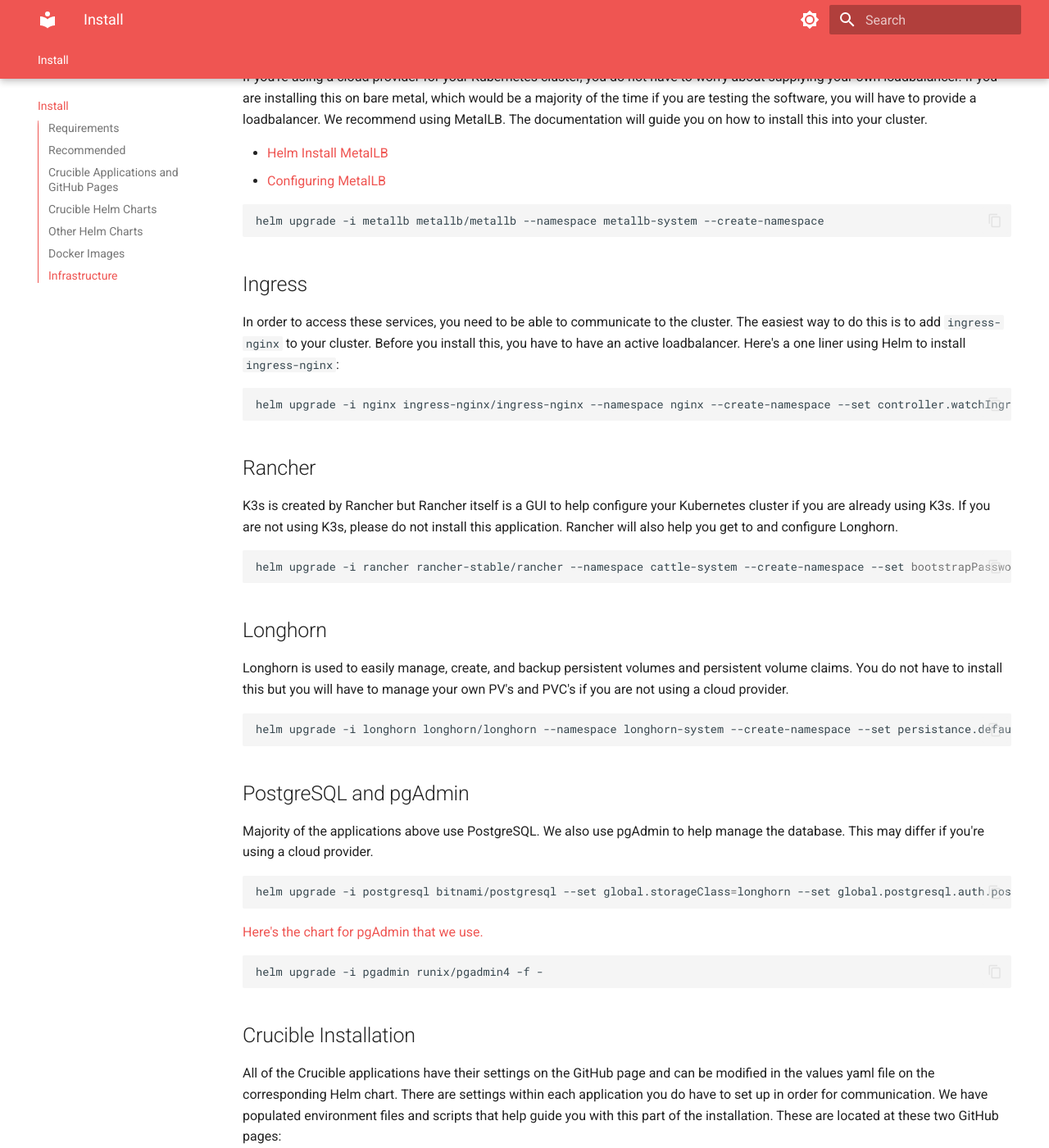
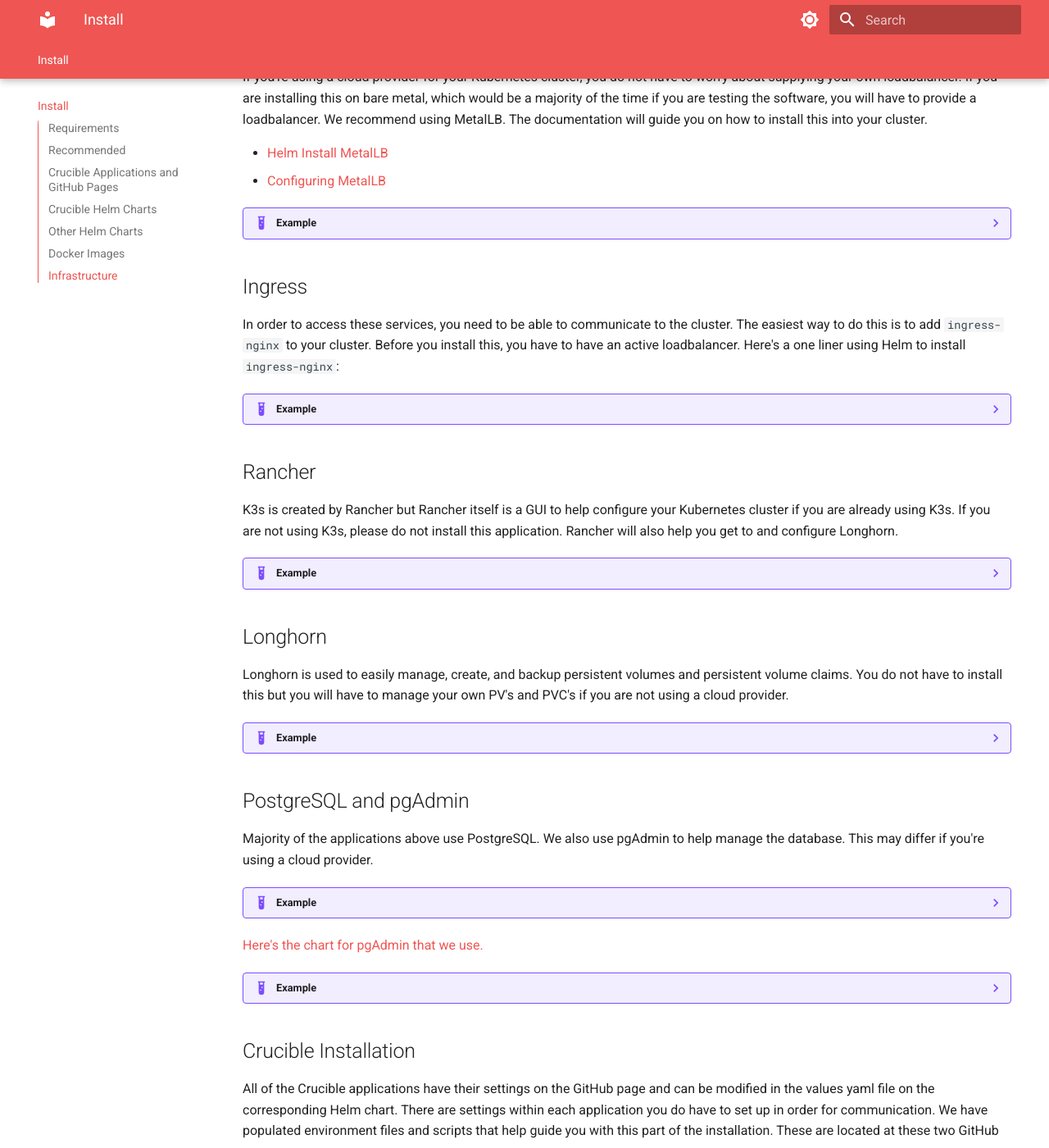
Before and after one commit to sei-avershave/overview-install, an MkDocs documentation site: the page built from docs/index.md, in a window 1280 px wide and 1400 px high, scrolled down 2702 px. Shown: the whole window at 82% size. Built offline with MkDocs 1.6.1 and Material for MkDocs 9.7.7, drawn with Linux system fonts in a browser that asks for light colours.

Commit message:
adding more addmonitions

````diff
--- a/docs/index.md
+++ b/docs/index.md
@@ -114,47 +114,59 @@
 - [Helm Install MetalLB](https://metallb.universe.tf/installation/#installation-with-helm)
 - [Configuring MetalLB](https://metallb.universe.tf/configuration/)
 
-``` bash
-helm upgrade -i metallb metallb/metallb --namespace metallb-system --create-namespace
-```
+??? example
+
+    ``` bash
+    helm upgrade -i metallb metallb/metallb --namespace metallb-system --create-namespace
+    ```
 
 ## Ingress
 
 In order to access these services, you need to be able to communicate to the cluster. The easiest way to do this is to add `ingress-nginx` to your cluster. Before you install this, you have to have an active loadbalancer. Here's a one liner using Helm to install `ingress-nginx`:
 
-``` bash
-helm upgrade -i nginx ingress-nginx/ingress-nginx --namespace nginx --create-namespace --set controller.watchIngressWithoutClass=true --set controller.kind=Deployment --set controller.ingressClassResource.name=nginx --set controller.ingressClassResource.default=true --set controller.ingressClass=nginx
-```
+??? example
+
+    ``` bash
+    helm upgrade -i nginx ingress-nginx/ingress-nginx --namespace nginx --create-namespace --set controller.watchIngressWithoutClass=true --set controller.kind=Deployment --set controller.ingressClassResource.name=nginx --set controller.ingressClassResource.default=true --set controller.ingressClass=nginx
+    ```
 
 ## Rancher
 
 K3s is created by Rancher but Rancher itself is a GUI to help configure your Kubernetes cluster if you are already using K3s. If you are not using K3s, please do not install this application. Rancher will also help you get to and configure Longhorn.
 
-``` bash
-helm upgrade -i rancher rancher-stable/rancher --namespace cattle-system --create-namespace --set bootstrapPassword=$RANCHER_PASS --set replicas=1 --set auditLog.level=2 --set auditLog.destination=hostPath --set hostname=rancher.$DOMAIN --set ingress.tls.source=secret --set ingress.tls.secretName=name-of-certificate
-```
+??? example
+
+    ``` bash
+    helm upgrade -i rancher rancher-stable/rancher --namespace cattle-system --create-namespace --set bootstrapPassword=$RANCHER_PASS --set replicas=1 --set auditLog.level=2 --set auditLog.destination=hostPath --set hostname=rancher.$DOMAIN --set ingress.tls.source=secret --set ingress.tls.secretName=name-of-certificate
+    ```
 
 ## Longhorn
 
 Longhorn is used to easily manage, create, and backup persistent volumes and persistent volume claims. You do not have to install this but you will have to manage your own PV's and PVC's if you are not using a cloud provider.
 
-``` bash
-helm upgrade -i longhorn longhorn/longhorn --namespace longhorn-system --create-namespace --set persistance.defaultClassReplicaCount=1 --wait
-```
+??? example
+
+    ``` bash
+    helm upgrade -i longhorn longhorn/longhorn --namespace longhorn-system --create-namespace --set persistance.defaultClassReplicaCount=1 --wait
+    ```
 
 ## PostgreSQL and pgAdmin
 
 Majority of the applications above use PostgreSQL. We also use pgAdmin to help manage the database. This may differ if you're using a cloud provider.
 
-``` bash
-helm upgrade -i postgresql bitnami/postgresql --set global.storageClass=longhorn --set global.postgresql.auth.postgresPassword=$POSTGRES_PASS
-```
+??? example
+
+    ``` bash
+    helm upgrade -i postgresql bitnami/postgresql --set global.storageClass=longhorn --set global.postgresql.auth.postgresPassword=$POSTGRES_PASS
+    ```
 
 [Here's the chart for pgAdmin that we use.](https://github.com/rowanruseler/helm-charts/blob/master/charts/pgadmin4/values.yaml)
 
-``` bash
-helm upgrade -i pgadmin runix/pgadmin4 -f -
-```
+??? example
+
+    ``` bash
+    helm upgrade -i pgadmin runix/pgadmin4 -f -
+    ```
 
 ## Crucible Installation
 
````
